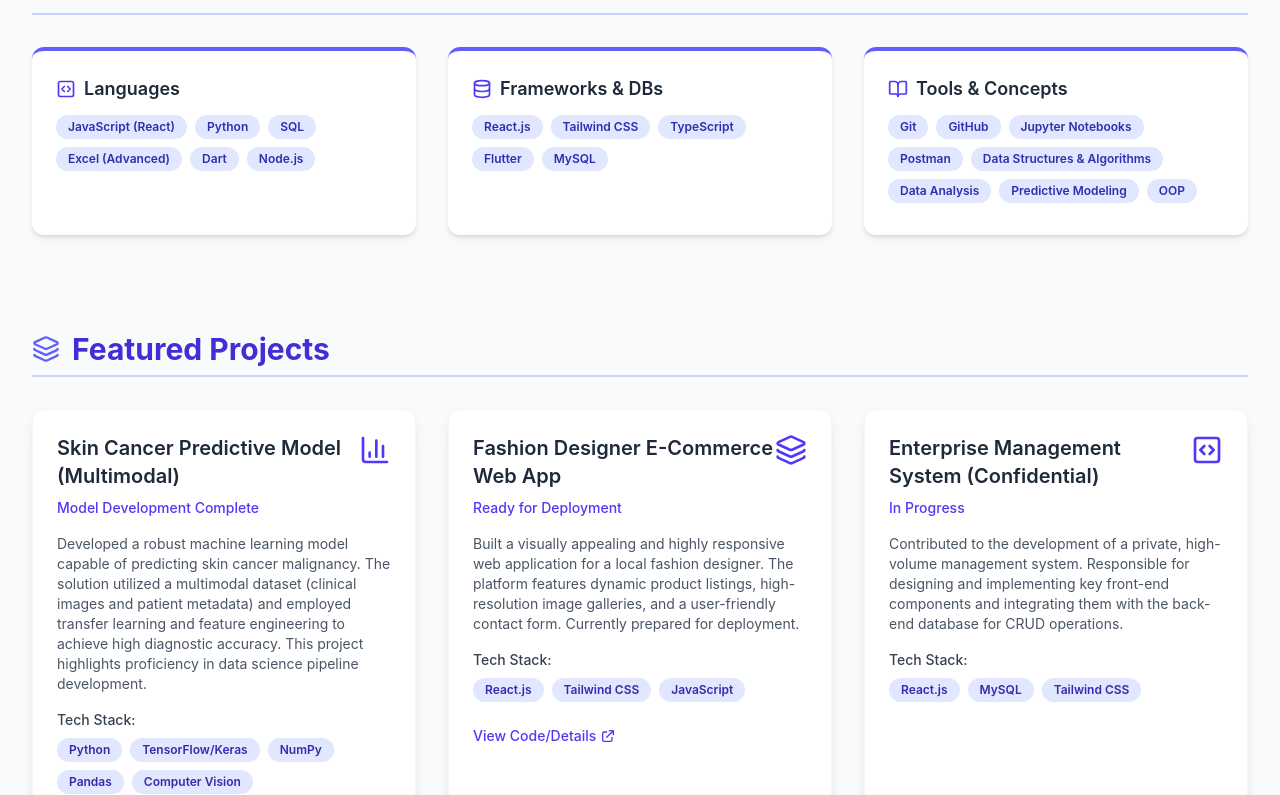
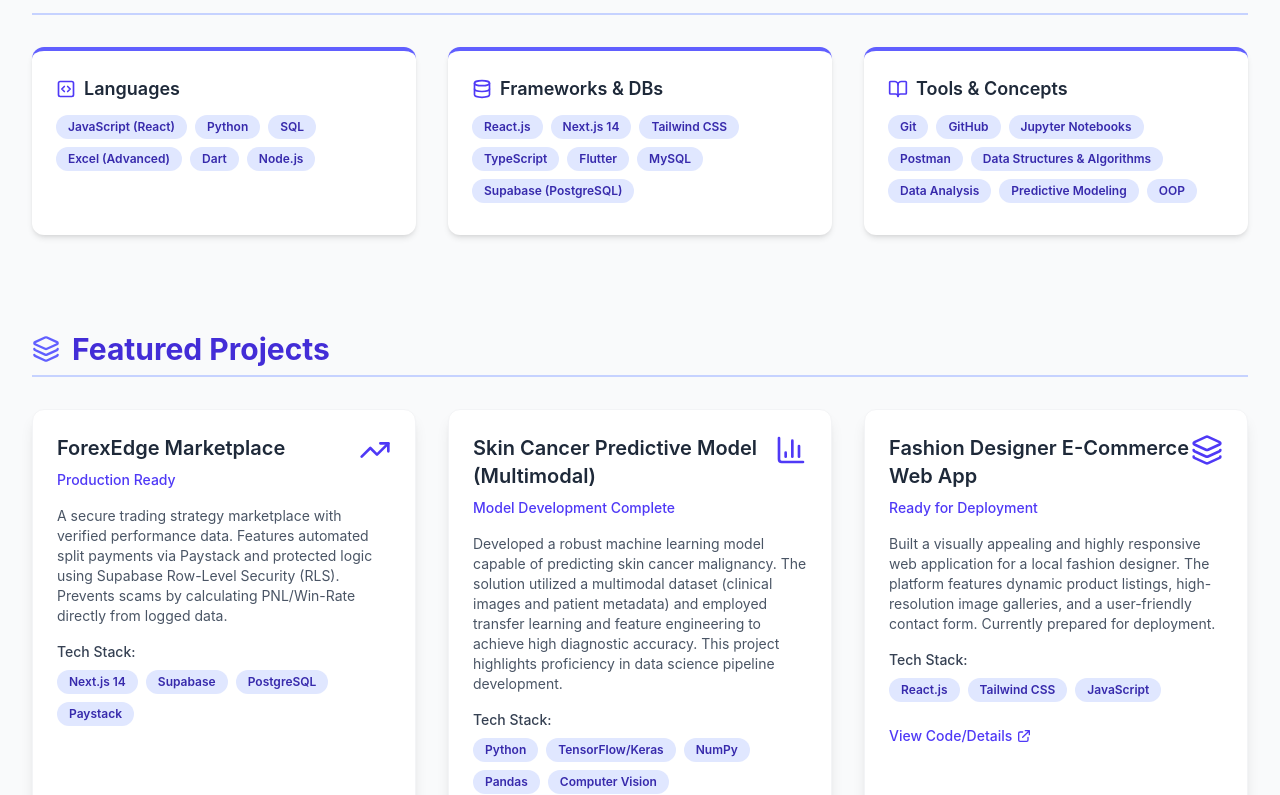
Before and after one commit to tobiSticks/my-portfolio, a React app: page / in a window 1280 px wide. Shown: the part 613-1408 px from the top of the page. Built offline with nearby package versions, Linux system fonts and the light colour scheme; the HTML template or start-up script is replaced by a standard one.

Commit message:
feat: forexedge update

```diff
--- a/src/App.jsx
+++ b/src/App.jsx
@@ -19,6 +19,7 @@ import {
   Terminal, // Imported Terminal icon for CLI projects
   Smartphone, // Imported Smartphone icon for Mobile App projects
   ListTodo, // Imported ListTodo icon for Task Manager
+  TrendingUp, // Imported TrendingUp icon for ForexEdge Marketplace
 } from 'lucide-react';
 
 // --- Configuration and Dummy Data ---
@@ -36,13 +37,22 @@ const portfolioData = {
 
   skills: {
     languages: ["JavaScript (React)", "Python", "SQL", "Excel (Advanced)", "Dart", "Node.js"],
-    frameworks: ["React.js", "Tailwind CSS", "TypeScript", "Flutter"],
-    databases: ["MySQL"],
+    frameworks: ["React.js", "Next.js 14", "Tailwind CSS", "TypeScript", "Flutter"],
+    databases: ["MySQL", "Supabase (PostgreSQL)"],
     tools: ["Git", "GitHub", "Jupyter Notebooks", "Postman"],
     concepts: ["Data Structures & Algorithms", "Data Analysis", "Predictive Modeling", "OOP"],
   },
 
   projects: [
+    {
+      id: 0,
+      title: "ForexEdge Marketplace",
+      icon: TrendingUp,
+      description: "A secure trading strategy marketplace with verified performance data. Features automated split payments via Paystack and protected logic using Supabase Row-Level Security (RLS). Prevents scams by calculating PNL/Win-Rate directly from logged data.",
+      technologies: ["Next.js 14", "Supabase", "PostgreSQL", "Paystack"],
+      link: "CLASSIFIED/PRIVATE REPO",
+      status: "Production Ready",
+    },
     {
       id: 1,
       title: "Skin Cancer Predictive Model (Multimodal)",
```
Also changed, not shown: 1 other file (tests, documents, lock files or other folders).
